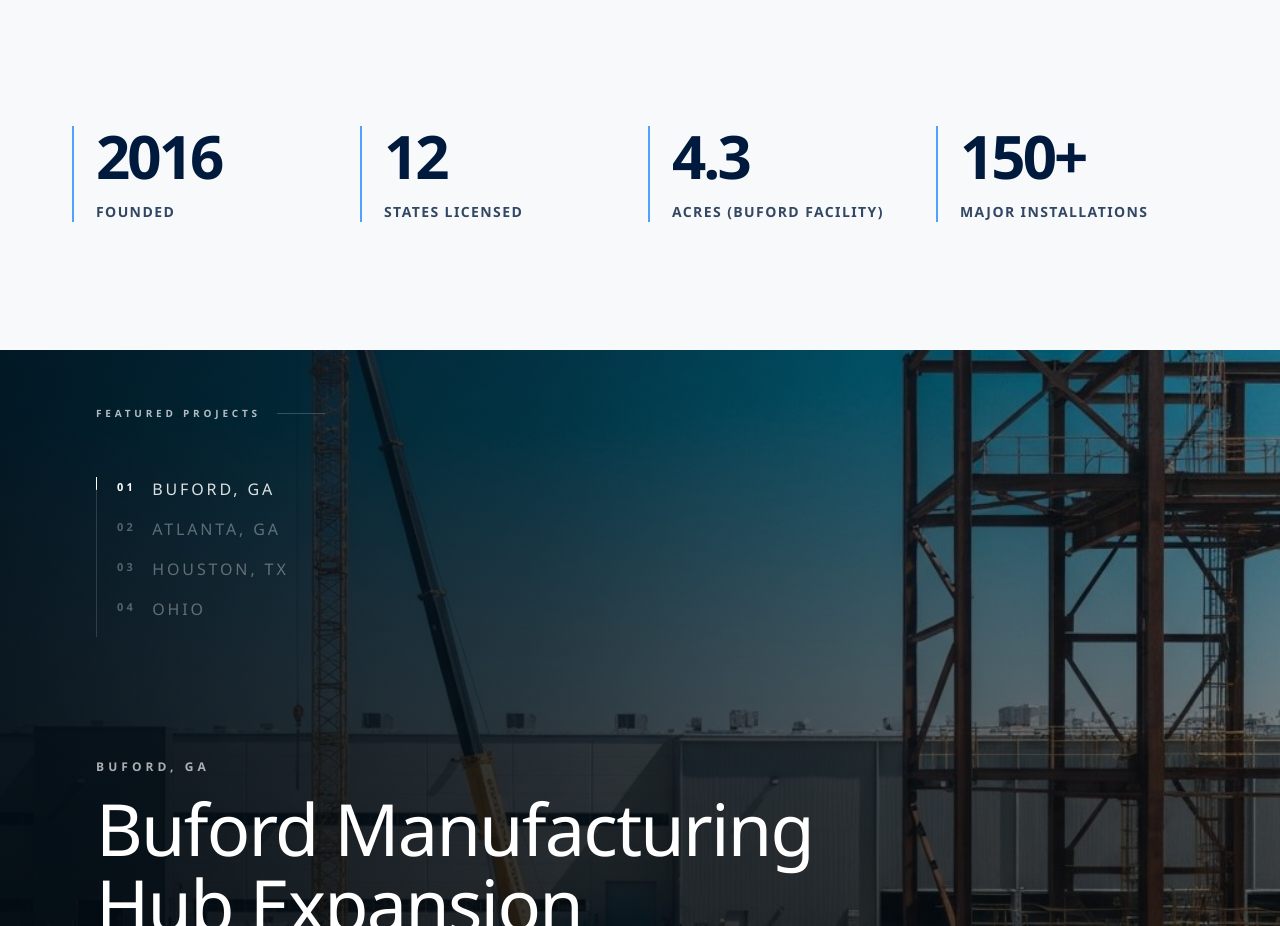
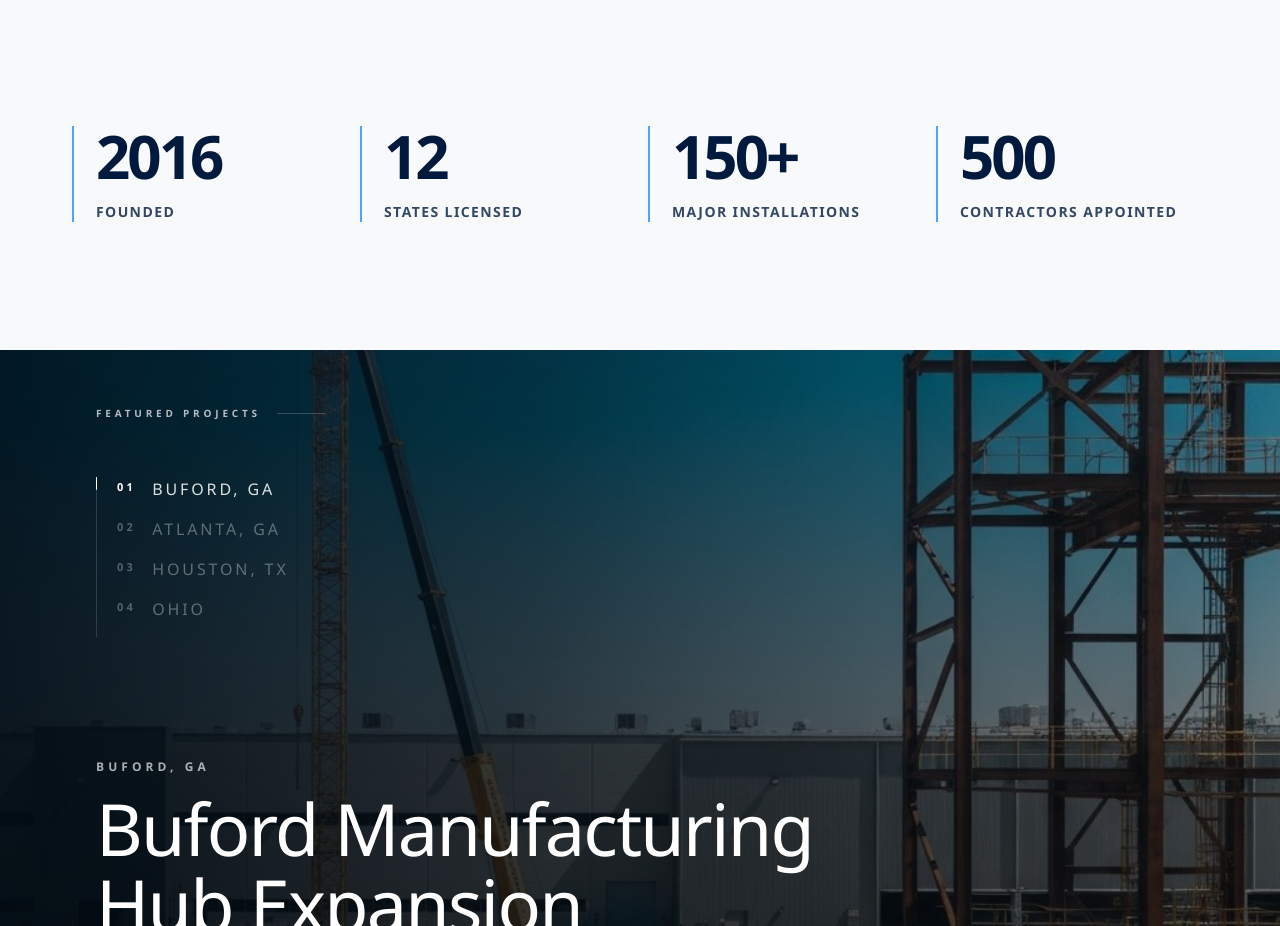
Before and after one commit to kimyunzae/WELLINS-V3, a Next.js app: page / in a window 1280 px wide. Shown: the part 802-1728 px from the top of the page. Built offline with nearby package versions, Linux system fonts and the light colour scheme.

Commit message:
chore/stats data mod.

```diff
--- a/components/home/stats-section.tsx
+++ b/components/home/stats-section.tsx
@@ -6,8 +6,8 @@ import { cn } from "@/lib/utils";
 const stats = [
   { value: 2016, label: "Founded", prefix: "", suffix: "", decimals: 0, useGrouping: false },
   { value: 12, label: "States Licensed", prefix: "", suffix: "", decimals: 0, useGrouping: true },
-  { value: 4.3, label: "Acres (Buford Facility)", prefix: "", suffix: "", decimals: 1, useGrouping: true },
   { value: 150, label: "Major Installations", prefix: "", suffix: "+", decimals: 0, useGrouping: true },
+  { value: 500, label: "Contractors Appointed", prefix: "", suffix: "", decimals: 0, useGrouping: true },
 ];
 
 function CountUpNumber({ value, decimals, suffix, prefix, useGrouping, isInView }: {
```
Also changed, not shown: components/home/facility-section.tsx (line endings or trailing spaces).
